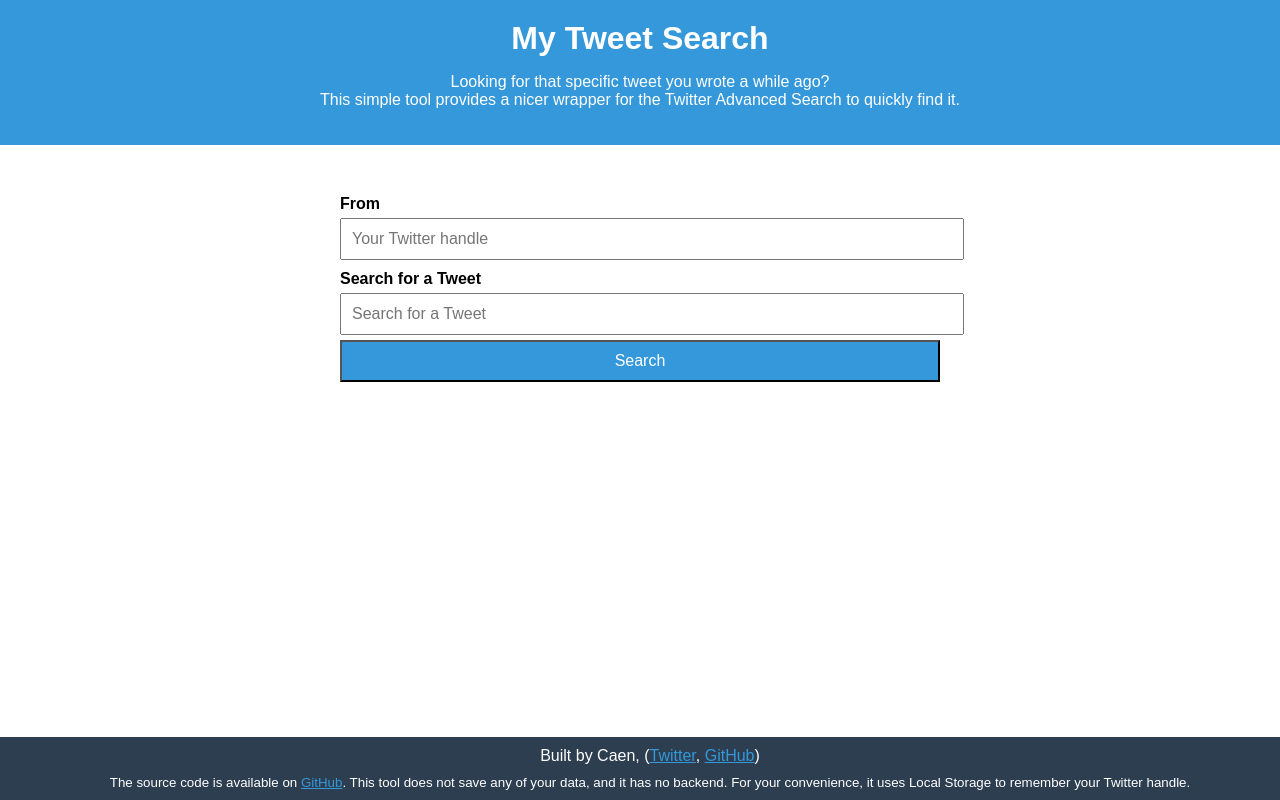
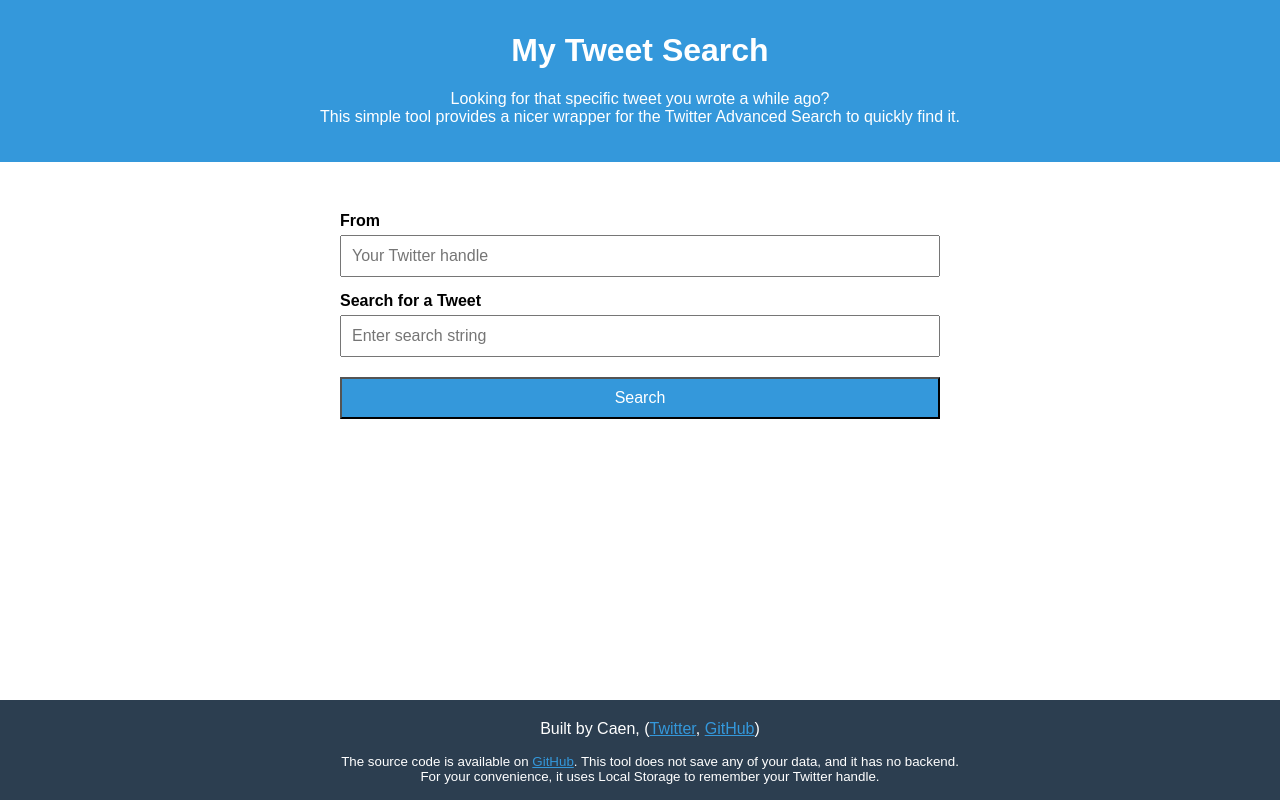
Before and after one commit to caendesilva/my-tweet-search, a plain HTML site: page docs/index.html in a window 1280 px wide. Drawn offline with Linux system fonts and the light colour scheme.

Commit message:
Tweak styling

```diff
--- a/docs/index.html
+++ b/docs/index.html
@@ -21,7 +21,7 @@
         }
 
         header h1 {
-            margin: 0;
+            margin-top: 12px;
         }
 
         main {
@@ -43,28 +43,38 @@
         input[type="text"],
         input[type="submit"] {
             margin-top: 5px;
+            margin-bottom: 5px;
             padding: 10px;
             font-size: 16px;
         }
 
         input[type="text"] {
-            width: 100%;
+            width: auto;
         }
 
         input[type="submit"] {
+            margin-top: 15px;
             background-color: #3498db;
             color: #fff;
             cursor: pointer;
+        }
+
+        input[type="submit"]:hover, input[type="submit"]:focus {
+            background-color: #2980b9;
         }
 
         footer {
             background-color: #2c3e50;
             color: #fff;
             text-align: center;
-            padding: 10px;
+            padding: 16px 10px;
             position: fixed;
             bottom: 0;
             width: 100%;
+        }
+
+        footer p {
+            margin-top: 4px;
         }
 
         small {
@@ -94,17 +104,20 @@
             <input type="text" name="from" id="from" placeholder="Your Twitter handle" required>
 
             <label for="q">Search for a Tweet</label>
-            <input type="text" name="q" id="q" placeholder="Search for a Tweet" required>
+            <input type="text" name="q" id="q" placeholder="Enter search string" required>
             <input type="submit" value="Search">
         </form>
     </main>
 
     <footer>
-        Built by Caen, (<a href="https://twitter.com/CodeWithCaen">Twitter</a>, <a href="https://github.com/caendesilva">GitHub</a>) <br>
+        <p>
+            Built by Caen, (<a href="https://twitter.com/CodeWithCaen">Twitter</a>, <a href="https://github.com/caendesilva">GitHub</a>)
+        </p>
 
         <small>
             The source code is available on <a href="https://github.com/caendesilva/my-tweet-search">GitHub</a>.
-            This tool does not save any of your data, and it has no backend. For your convenience, it uses Local Storage to remember your Twitter handle.
+            This tool does not save any of your data, and it has no backend.<br>
+            For your convenience, it uses Local Storage to remember your Twitter handle.
         </small>
     </footer>
 
```
